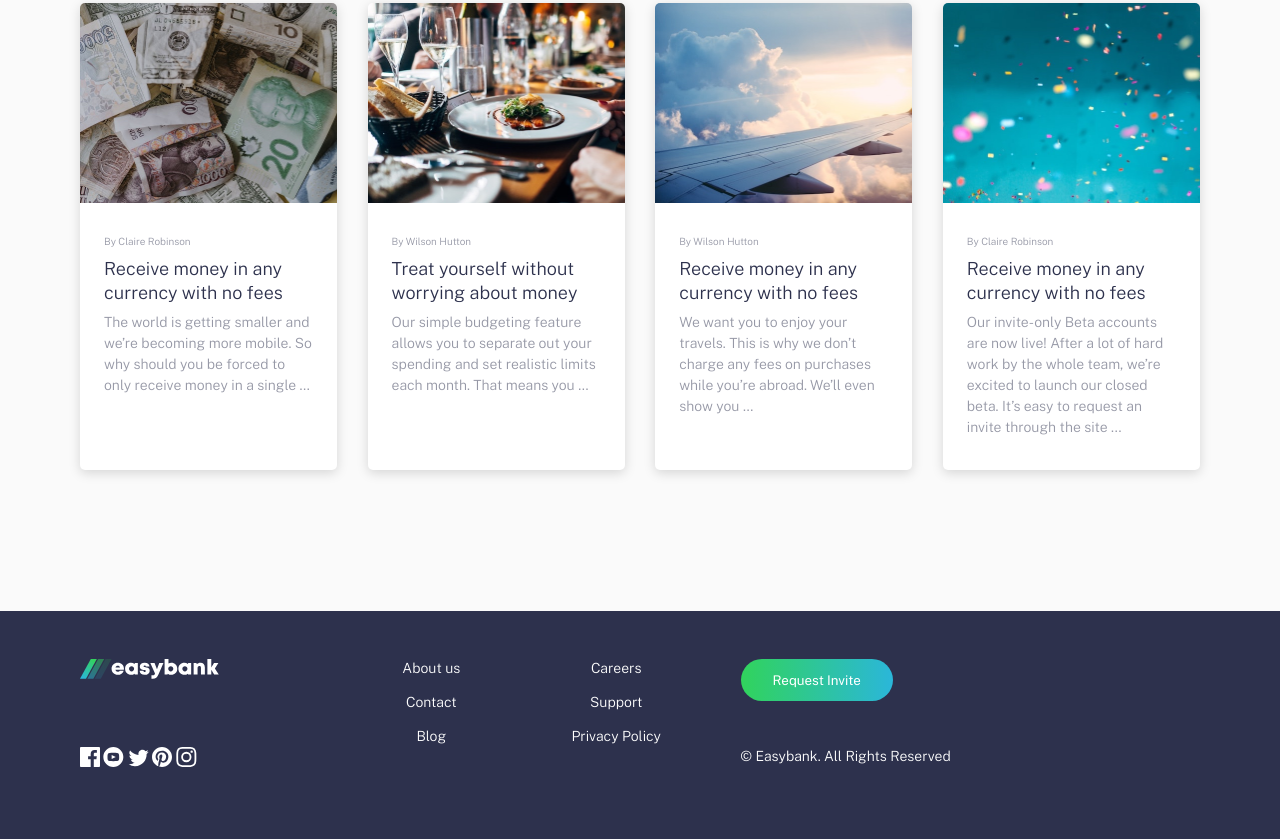
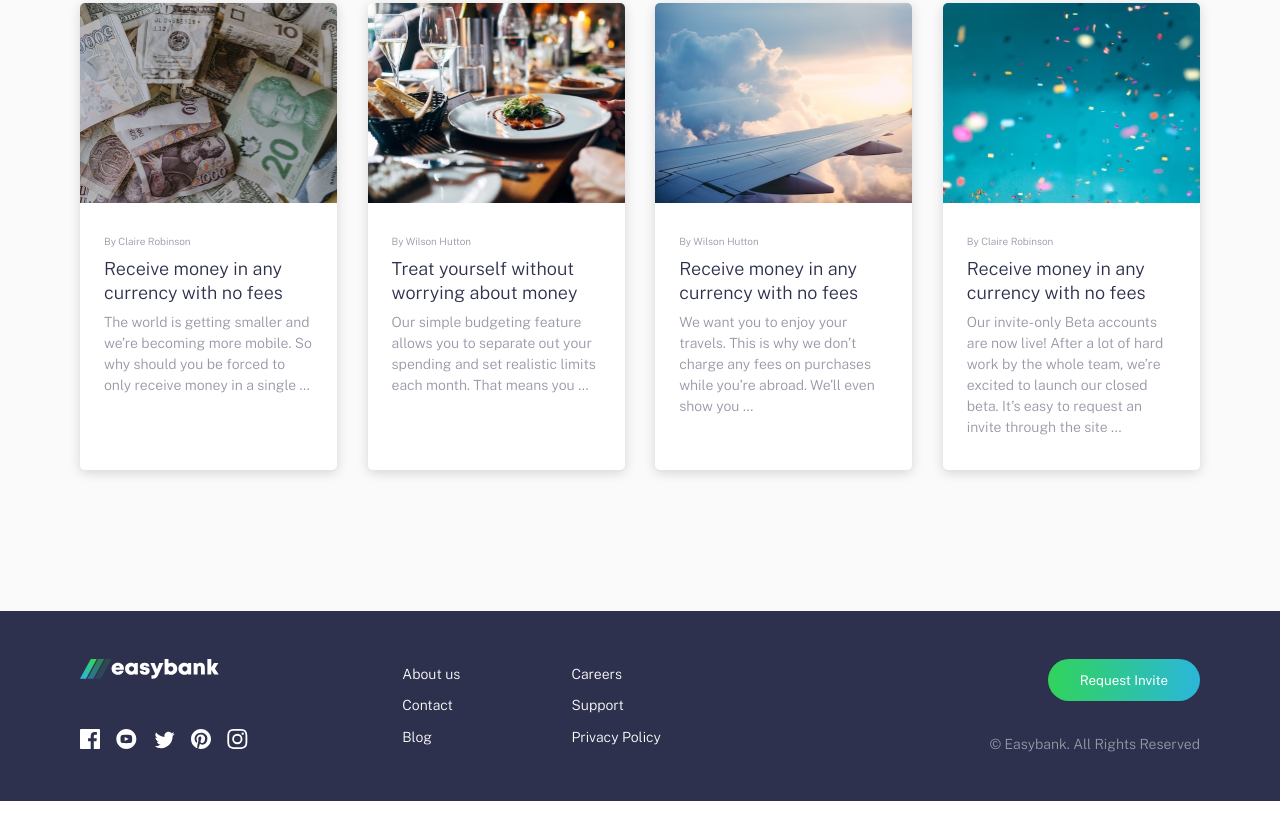
Before and after one commit to idkngrid/easybank-landing-page, a plain HTML site: page index.html in a window 1280 px wide. Shown: the part 1599-2438 px from the top of the page. After the commit the page ends 2400 px from the top, so only its background shows below. Drawn offline with nearby package versions, Linux system fonts and the light colour scheme.

Commit message:
finished project

```diff
--- a/index.html
+++ b/index.html
@@ -141,11 +141,21 @@
         </a>
 
         <div class="footer__socials">
-          <a href="#"><img src="images/icon-facebook.svg" alt=""></a>
-          <a href="#"><img src="images/icon-youtube.svg" alt=""></a>
-          <a href="#"><img src="images/icon-twitter.svg" alt=""></a>
-          <a href="#"><img src="images/icon-pinterest.svg" alt=""></a>
-          <a href="#"><img src="images/icon-instagram.svg" alt=""></a>
+          <a href="#">
+            <svg xmlns="http://www.w3.org/2000/svg" width="20" height="20"><title>Facebook</title><path fill="#FFF" d="M18.896 0H1.104C.494 0 0 .494 0 1.104v17.793C0 19.506.494 20 1.104 20h9.58v-7.745H8.076V9.237h2.606V7.01c0-2.583 1.578-3.99 3.883-3.99 1.104 0 2.052.082 2.329.119v2.7h-1.598c-1.254 0-1.496.597-1.496 1.47v1.928h2.989l-.39 3.018h-2.6V20h5.098c.608 0 1.102-.494 1.102-1.104V1.104C20 .494 19.506 0 18.896 0z"/></svg>
+          </a>
+          <a href="#">
+            <svg xmlns="http://www.w3.org/2000/svg" width="21" height="20"><title>YouTube</title><path fill="#FFF" d="M10.333 0c-5.522 0-10 4.478-10 10 0 5.523 4.478 10 10 10 5.523 0 10-4.477 10-10 0-5.522-4.477-10-10-10zm3.701 14.077c-1.752.12-5.653.12-7.402 0C4.735 13.947 4.514 13.018 4.5 10c.014-3.024.237-3.947 2.132-4.077 1.749-.12 5.651-.12 7.402 0 1.898.13 2.118 1.059 2.133 4.077-.015 3.024-.238 3.947-2.133 4.077zM8.667 8.048l4.097 1.949-4.097 1.955V8.048z"/></svg>
+          </a>
+          <a href="#">
+            <svg xmlns="http://www.w3.org/2000/svg" width="21" height="18"><title>Twitter</title><path fill="#FFF" d="M20.667 2.797a8.192 8.192 0 01-2.357.646 4.11 4.11 0 001.804-2.27 8.22 8.22 0 01-2.606.996A4.096 4.096 0 0014.513.873c-2.649 0-4.595 2.472-3.997 5.038a11.648 11.648 0 01-8.457-4.287 4.109 4.109 0 001.27 5.478A4.086 4.086 0 011.47 6.59c-.045 1.901 1.317 3.68 3.29 4.075a4.113 4.113 0 01-1.853.07 4.106 4.106 0 003.834 2.85 8.25 8.25 0 01-6.075 1.7 11.616 11.616 0 006.29 1.843c7.618 0 11.922-6.434 11.662-12.205a8.354 8.354 0 002.048-2.124z"/></svg>
+          </a>
+          <a href="#">
+            <svg xmlns="http://www.w3.org/2000/svg" width="20" height="20"><title>Pinterest</title><path fill="#FFF" d="M10 0C4.478 0 0 4.477 0 10c0 4.237 2.636 7.855 6.356 9.312-.088-.791-.167-2.005.035-2.868.182-.78 1.172-4.97 1.172-4.97s-.299-.6-.299-1.486c0-1.39.806-2.428 1.81-2.428.852 0 1.264.64 1.264 1.408 0 .858-.545 2.14-.828 3.33-.236.995.5 1.807 1.48 1.807 1.778 0 3.144-1.874 3.144-4.58 0-2.393-1.72-4.068-4.177-4.068-2.845 0-4.515 2.135-4.515 4.34 0 .859.331 1.781.745 2.281a.3.3 0 01.069.288l-.278 1.133c-.044.183-.145.223-.335.134-1.249-.581-2.03-2.407-2.03-3.874 0-3.154 2.292-6.052 6.608-6.052 3.469 0 6.165 2.473 6.165 5.776 0 3.447-2.173 6.22-5.19 6.22-1.013 0-1.965-.525-2.291-1.148l-.623 2.378c-.226.869-.835 1.958-1.244 2.621.937.29 1.931.446 2.962.446 5.522 0 10-4.477 10-10S15.522 0 10 0z"/></svg>
+          </a>
+          <a href="#">
+            <svg xmlns="http://www.w3.org/2000/svg" width="21" height="20"><title>Instagram</title><path fill="#FFF" d="M10.333 1.802c2.67 0 2.987.01 4.042.059 2.71.123 3.976 1.409 4.1 4.099.048 1.054.057 1.37.057 4.04 0 2.672-.01 2.988-.058 4.042-.124 2.687-1.386 3.975-4.099 4.099-1.055.048-1.37.058-4.042.058-2.67 0-2.986-.01-4.04-.058-2.717-.124-3.976-1.416-4.1-4.1-.048-1.054-.058-1.37-.058-4.041 0-2.67.01-2.986.058-4.04.124-2.69 1.387-3.977 4.1-4.1 1.054-.048 1.37-.058 4.04-.058zm0-1.802C7.618 0 7.278.012 6.211.06 2.579.227.56 2.242.394 5.877.345 6.944.334 7.284.334 10s.011 3.057.06 4.123c.166 3.632 2.181 5.65 5.816 5.817 1.068.048 1.408.06 4.123.06 2.716 0 3.057-.012 4.124-.06 3.628-.167 5.651-2.182 5.816-5.817.049-1.066.06-1.407.06-4.123s-.011-3.056-.06-4.122C20.11 2.249 18.093.228 14.458.06 13.39.01 13.049 0 10.333 0zm0 4.865a5.135 5.135 0 100 10.27 5.135 5.135 0 000-10.27zm0 8.468a3.333 3.333 0 110-6.666 3.333 3.333 0 010 6.666zm5.339-9.87a1.2 1.2 0 10-.001 2.4 1.2 1.2 0 000-2.4z"/></svg>
+          </a>
         </div>
 
         <ul class="footer__links col1">
--- a/src/scss/_footer.scss
+++ b/src/scss/_footer.scss
@@ -4,14 +4,9 @@
 .footer {
     background-color: v.$darkBlue;
     color: v.$white;
-    padding: 2rem 2.5rem;
+    padding: 3rem 2.5rem;
     font-size: v.$font-small;
     text-align: center;
-
-    @include mixin.breakpoint-up(large) {
-        padding-top: 3rem;
-        padding-bottom: 3rem;
-    }
 
     a {
         color: white;
@@ -26,14 +21,17 @@
             grid-template-areas:
                 "logo links1 links2 cta"
                 "social links1 links2 copyright";
+            justify-items: start;
             gap: 1rem;
-            justify-items: start;
         }
     }
 
     &__logo {
         display: inline-block;
-        margin-bottom: 1.875rem;
+
+        @include mixin.breakpoint-down(medium) {
+            margin-bottom: 1.875rem;
+        }
 
         @include mixin.breakpoint-up(large) {
             grid-area: logo;
@@ -41,11 +39,28 @@
     }
 
     &__socials {
-        margin-bottom: 1.875rem;
+        @include mixin.breakpoint-down(medium) {
+            margin-bottom: 1.875rem;
+        }
 
         @include mixin.breakpoint-up(large) {
             grid-area: social;
-            align-self: end;
+        }
+
+        a {
+            display: inline-block;
+
+            svg path {
+                transition: fill .15s ease-in-out;
+            }
+
+            &:hover svg path {
+                fill: v.$limeGreen;
+            }
+        }
+
+        a:not(:last-child) {
+            margin-right: .8rem;
         }
     }
 
@@ -54,8 +69,9 @@
         flex-direction: column;
         align-items: center;
 
-        li {
-            margin-bottom: 1rem;
+        @include mixin.breakpoint-up(large) {
+            justify-content: space-between;
+            align-items: start;
         }
 
         &.col1 {
@@ -65,7 +81,9 @@
         }
 
         &.col2 {
-            margin-bottom: 1.875rem;
+            @include mixin.breakpoint-down(medium) {
+                margin-bottom: 1.875rem;
+            }
 
             @include mixin.breakpoint-up(large) {
                 grid-area: links2;
@@ -73,23 +91,36 @@
         }
 
         li {
-            @include mixin.breakpoint-up(large) {
-                text-align: left;
+            line-height: 2.25;
+        }
+
+        a {
+            transition: color .15s ease-in-out;
+
+            &:hover {
+                color: v.$limeGreen;
             }
         }
     }
 
     &__cta {
+        @include mixin.breakpoint-down(medium) {
+            margin-bottom: 1.875rem;
+        }
+
         @include mixin.breakpoint-up(large) {
             grid-area: cta;
-        }
-
-        .button {
-            margin-bottom: 1.875rem;
+            justify-self: end;
         }
     }
 
     &__copyright {
-        grid-area: copyright;
+        color: v.$grayishBlue;
+
+        @include mixin.breakpoint-up(large) {
+            grid-area: copyright;
+            justify-self: end;
+            align-self: end
+          }
     }
 }
--- a/src/scss/_globals.scss
+++ b/src/scss/_globals.scss
@@ -135,19 +135,32 @@ p {
 
 // Buttons
 button, .button {
+    position: relative;
     display: inline-block;
     padding: .8rem 2rem;
-    background: linear-gradient(to right, v.$limeGreen, v.$brightCyan);
+    background-image: linear-gradient(to right, v.$limeGreen, v.$brightCyan);
     font-family: inherit;
     color: v.$white;
     font-weight: 400;
     border-radius: 50px;
     border: none;
     cursor: pointer;
-    transition: opacity 300ms ease-in-out;
+    overflow: hidden;
 
-    &:hover {
-        opacity: 0.75;
+    &::before {
+        content: "";
+        position: absolute;
+        top: 0;
+        right: 0;
+        bottom: 0;
+        left: 0;
+        background-color: rgba(255, 255, 255, 0.25);
+        opacity: 0;
+        transition: opacity .2s ease-in-out;
+    }
+
+    &:hover::before {
+        opacity: 1;
     }
 }
 
--- a/src/scss/_mixins.scss
+++ b/src/scss/_mixins.scss
@@ -1,8 +1,4 @@
 // Breakpoints
-
-@media (min-width: 64em) {
-
-}
 
 $breakpoints-up: (
     "medium": "40em", // 640px
@@ -12,9 +8,9 @@ $breakpoints-up: (
 
 
 $breakpoints-down: (
-    "small": "39.875rem", // 638px
-    "medium": "63.9375rem", // 1023px
-    "large": "87.375rem", // 1398px
+    "small": "39.875em", // 638px
+    "medium": "63.9375em", // 1023px
+    "large": "87.375em", // 1398px
 );
 
 @mixin breakpoint-up($size) {
```
Also changed, not shown: dist/style.css, 1 other file.
